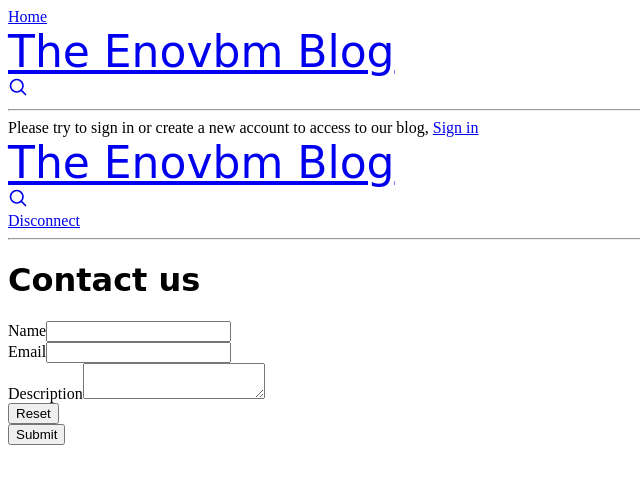
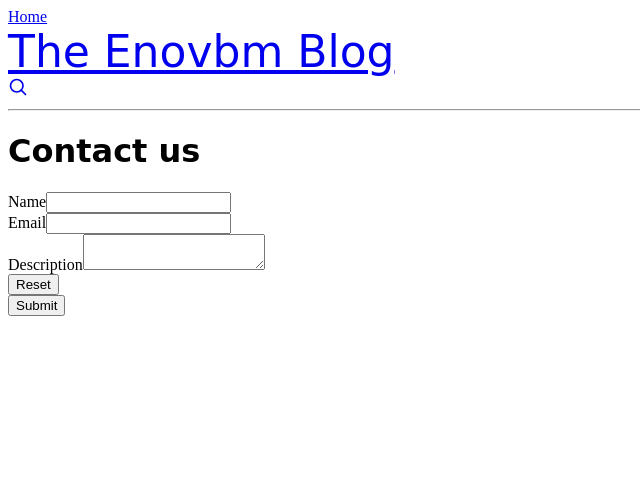
Before and after one commit to Nassim18/my_blogSymfony, a Symfony app: template templates/contact/contact.html.twig in a window 1280 px wide. Shown: the top 484 px of the page, without its empty margins (0-640 px from the left). Run offline with Twig, Linux system fonts and the light colour scheme; the template is opened without the code that fills it, so the values that code supplies are empty; form fields are guessed from the names that the template uses; some libraries are stand-ins or nearby versions.

Commit message:
test on heroku

```diff
--- a/templates/contact/contact.html.twig
+++ b/templates/contact/contact.html.twig
@@ -15,35 +15,6 @@
     {% endfor %}
 
 <form method="post">
-    {% if app.user == false%}
-        <div class="container">
-            <header class="blog-header py-3">
-                <div class="row flex-nowrap justify-content-between align-items-center">
-                    <div class="col-4 pt-1">
-                        <a class="text-muted" href="/">Home</a>
-                    </div>
-                    <div class="col-4 text-center">
-                        <a class="blog-header-logo text-dark" href="#" style="font-family: 'Kaushan Script', cursive;font-size: 2.75rem;">The Enovbm Blog</a>
-                    </div>
-                    <div class="col-4 d-flex justify-content-end align-items-center">
-                        <a class="text-muted" href="#">
-                            <svg xmlns="http://www.w3.org/2000/svg" width="20" height="20" viewBox="0 0 24 24" fill="none" stroke="currentColor" stroke-width="2" stroke-linecap="round" stroke-linejoin="round" class="mx-3"><circle cx="10.5" cy="10.5" r="7.5"></circle><line x1="21" y1="21" x2="15.8" y2="15.8"></line></svg>
-                        </a>
-                    </div>
-                </div>
-            </header>
-            <hr>
-
-
-        </div>
-        <div role="main" class="container">
-            <div class="container">
-                <div class="mb-3">
-                    Please try to sign in or create a new account to access to our blog, <a href="{{ path('app_login') }}">Sign in</a>
-                </div>
-            </div>
-        </div>
-    {% endif %}
 
         <div class="container">
             <header class="blog-header py-3">
@@ -55,7 +26,11 @@
                             {% endif %}
                             {% if app.user.roles[0] == 'ROLE_ADMIN'  %}    <a class="p-2 text-muted" href="{{ path('admin_profile', {'username': app.user.username}) }}">Back to my dashboard</a> {% endif %}
                         {% endif %}
+                        {% if app.user == false%}
+                            <a class="text-muted" href="{{ path('blog') }}">Home</a>
+                        {% endif %}
                     </div>
+
                     <div class="col-4 text-center">
                         <a class="blog-header-logo text-dark" href="{{ path('index') }}" style="font-family: 'Kaushan Script', cursive;font-size: 2.75rem;">The Enovbm Blog</a>
                     </div>
@@ -64,7 +39,9 @@
                             <svg xmlns="http://www.w3.org/2000/svg" width="20" height="20" viewBox="0 0 24 24" fill="none" stroke="currentColor" stroke-width="2" stroke-linecap="round" stroke-linejoin="round" class="mx-3"><circle cx="10.5" cy="10.5" r="7.5"></circle><line x1="21" y1="21" x2="15.8" y2="15.8"></line></svg>
                         </a>
                         <div class="col-4 pt-1">
+                            {% if app.user %}
                             <a class="btn btn-sm btn btn-outline-danger" href="{{ path('app_logout') }}">Disconnect</a>
+                            {% endif %}
                         </div>
                     </div>
                 </div>
```
Also changed, not shown: 1 other file.
